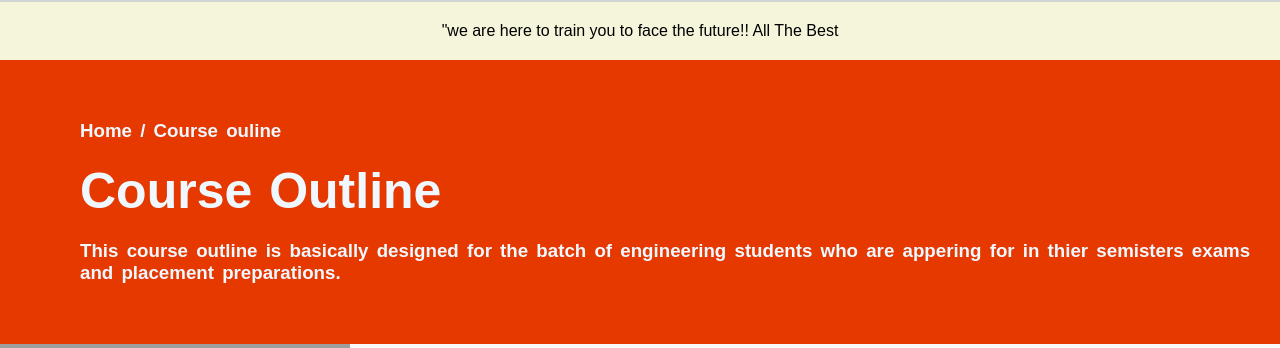
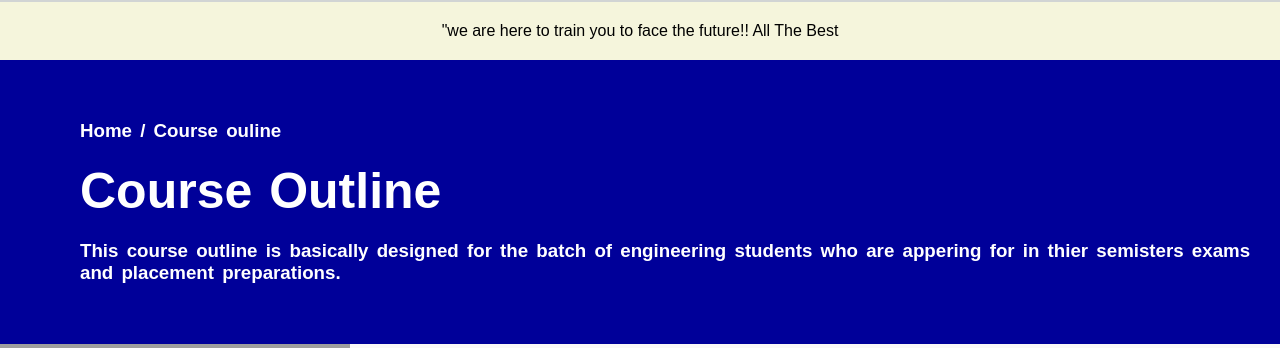
Before and after one commit to gitanjali008/Knowledge-Hub, a Django app: page /course_outline/ in a window 1280 px wide; the page is wider, and only the part inside the window is pictured. Shown: the part 134-482 px from the top of that part. Run offline with Django 5.2, Linux system fonts and the light colour scheme; some libraries are stand-ins or nearby versions; grey boxes are pictures that could not be loaded.

Commit message:
make chnages

```diff
--- a/home/templates/course_outline.html
+++ b/home/templates/course_outline.html
@@ -107,15 +107,15 @@
         width: auto;
         display: block;
         justify-content: center;
-        background-color:rgb(230, 57, 0);
-        color: aliceblue;
+
+        color: rgb(255, 255, 255);
         padding-top: 50px;
         padding-bottom: 50px;
         padding-left:80px ;
         word-spacing: 3px;
         box-shadow: 120px;
         transform-box: 2s;
-
+        background-color: rgb(0, 0, 153);
      }
      .course_outline h3{
         padding-top: 10px;
```
